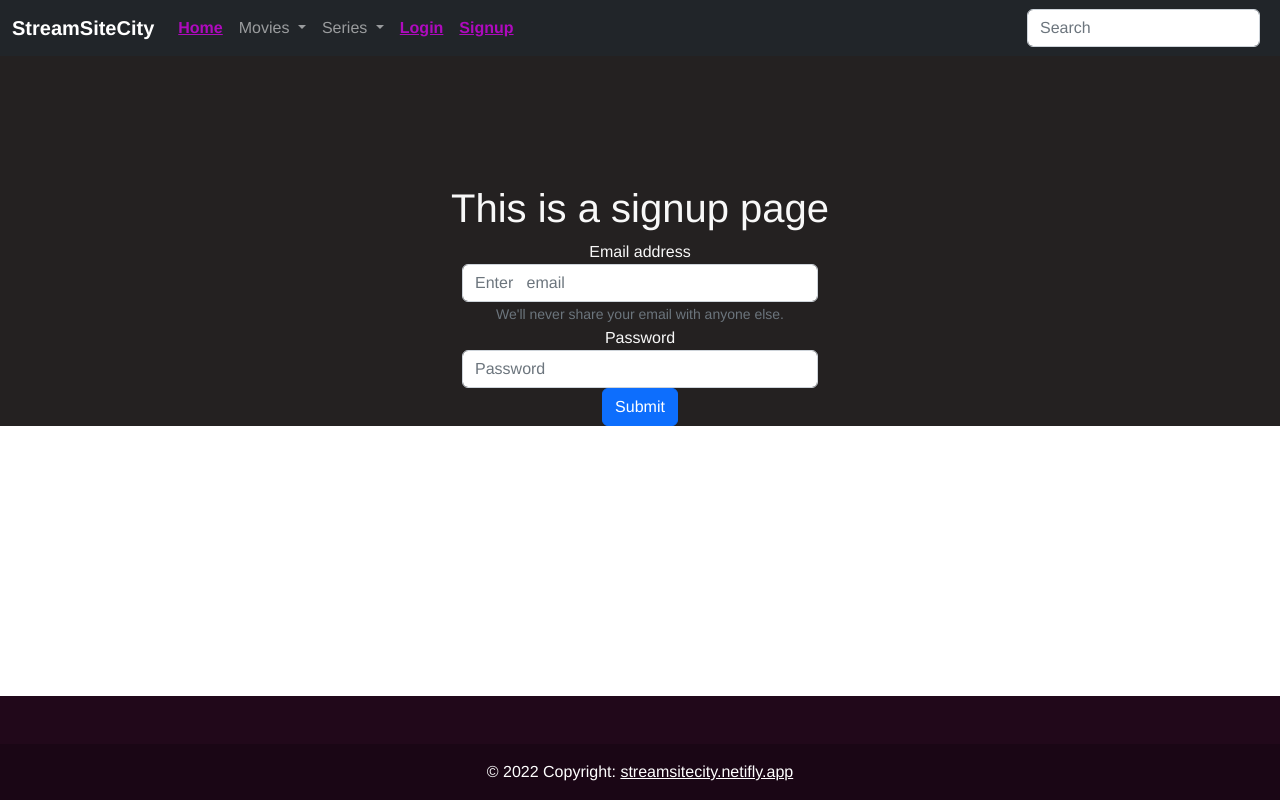
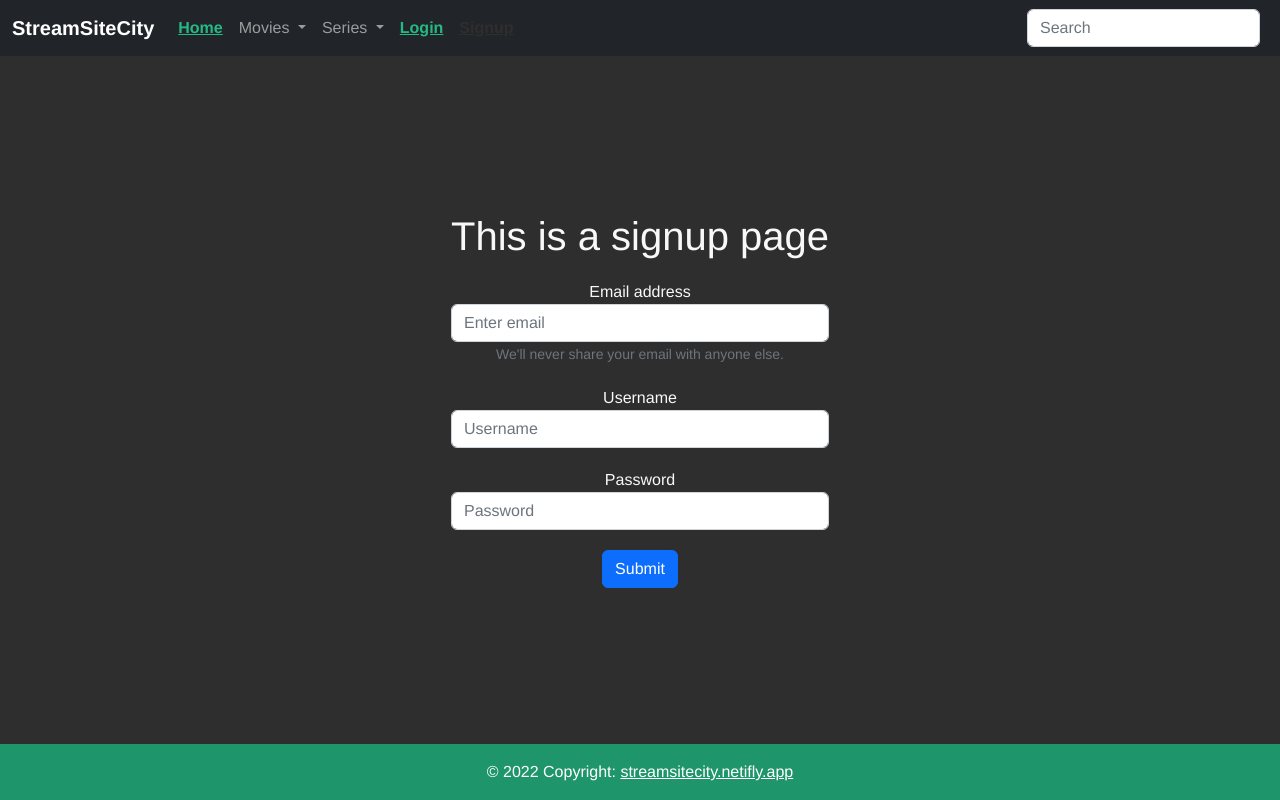
Before and after one commit to AndyLufic/streamsitecity, a Vue app: page /signup in a window 1280 px wide. Built offline with nearby package versions, Linux system fonts and the light colour scheme.

Commit message:
Promjene od jucer-login i signup, izgled stranice

```diff
--- a/public/index.html
+++ b/public/index.html
@@ -19,7 +19,6 @@
     <div id="app"></div>
     <!-- built files will be auto injected -->
 
-
   </body>
 
 </html>
--- a/src/App.vue
+++ b/src/App.vue
@@ -52,10 +52,7 @@
   <router-view/>
 
 
-  <footer class="text-center text-white fixed-bottom" style="background-color: #21081a;">
-    <!-- Grid container -->
-    <div class="container p-4"></div>
-    <!-- Grid container -->
+  <footer class="text-center text-white fixed-bottom" style="background-color: #25BA84;">
 
     <!-- Copyright -->
     <div class="text-center p-3" style="background-color: rgba(0, 0, 0, 0.2);">
@@ -81,11 +78,15 @@ nav {
 
   a {
     font-weight: bold;
-    color: #af0abe;
+    color: #25BA84;
 
     &.router-link-exact-active {
-      color: #af0abe;
+      color: #2F2E2E;
     }
   }
 }
+
+body {
+  background: #2F2E2E;
+}
 </style>
--- a/src/views/LogIn.vue
+++ b/src/views/LogIn.vue
@@ -9,6 +9,7 @@
 
   <form class="position-absolute top-50 start-50 translate-middle">
   <h1>This is an login page</h1>
+
   <div class="form-group">
   <label for="exampleInputEmail1">Email address</label>
   <input type="email" class="form-control"
@@ -17,12 +18,15 @@
   <small id="emailHelp" class="form-text text-muted" >We'll
  never share your email with anyone else.</small>
   </div>
+
   <div class="form-group">
   <label for="exampleInputPassword1">Password</label>
   <input type="password" class="form-control"
  id="exampleInputPassword1" placeholder="Password" />
   </div>
+
   <button type="submit" class="btn btn-primary">Submit</button>
+
   </form>
   </div>
   <div class="col-sm"></div>
--- a/src/views/signup.vue
+++ b/src/views/signup.vue
@@ -1,26 +1,38 @@
 <template>
-    <div class="about logindiv">
-    <h1>This is a signup page</h1>
-    <div class="container ">
+    <div class="about">
+
+    <div class="container">
     <div class="row">
     <div class="col-sm"></div>
     <div class="col-sm">
-    <form>
+
+    <form class="position-absolute top-50 start-50 translate-middle">
+    <h1>This is a signup page</h1>
+
     <div class="form-group">
     <label for="exampleInputEmail1">Email address</label>
     <input type="email" class="form-control"
-   id="exampleInputEmail1" aria-describedby="emailHelp" placeholder="Enter
-   email" />
+   id="exampleInputEmail1" aria-describedby="emailHelp" placeholder="Enter email" />
     <small id="emailHelp" class="form-text text-muted" >We'll
    never share your email with anyone else.</small>
     </div>
+
     <div class="form-group">
+    <label for="exampleInputPassword1">Username</label>
+    <input type="password" class="form-control"
+   id="exampleInputPassword1" placeholder="Username" />
+    </div>
+
+     <div class="form-group">
     <label for="exampleInputPassword1">Password</label>
     <input type="password" class="form-control"
    id="exampleInputPassword1" placeholder="Password" />
     </div>
+
     <button type="submit" class="btn btn-primary">Submit</button>
+
     </form>
+
     </div>
     <div class="col-sm"></div>
     </div>
@@ -28,11 +40,9 @@
     </div>
    </template>
 
-<style>
-    .logindiv{
-      margin-top: 10%;
-
-    };
-
-
-     </style>
+   <style scoped>
+   .form-group{
+    margin-top: 20px;
+    margin-bottom: 20px;
+   }
+   </style>
```
